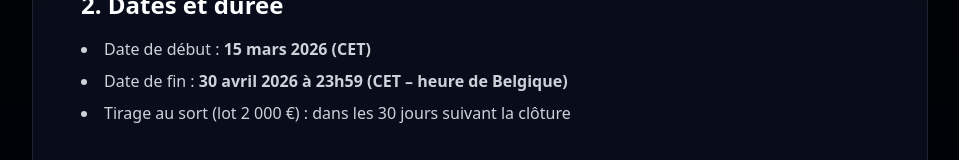
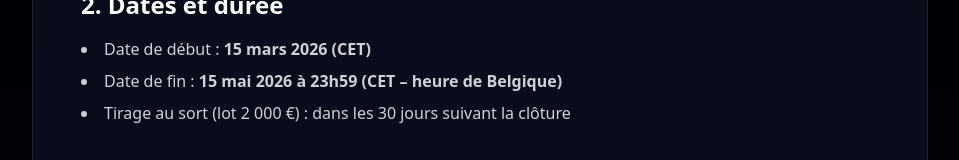
Before and after one commit to Leesa-ux/sb1-lrzy6akv00, a Next.js app: page /reglement in a window 1280 px wide. Shown: the part 413-573 px from the top of the page, without its empty margins (160-1119 px from the left). Built offline with nearby package versions, Linux system fonts and the light colour scheme.

Commit message:
Update contest end date from 30 avril to 15 mai throughout project
https://claude.ai/code/session_01JEeSkwgaxKBukvn7NfvUmp

```diff
--- a/app/reglement/page.tsx
+++ b/app/reglement/page.tsx
@@ -34,7 +34,7 @@ export default function ReglementPage() {
               <h2 className="text-2xl font-bold mb-4 text-white">2. Dates et durée</h2>
               <ul className="list-disc list-inside space-y-2">
                 <li>Date de début : <span className="font-semibold">15 mars 2026 (CET)</span></li>
-                <li>Date de fin : <span className="font-semibold">30 avril 2026 à 23h59 (CET – heure de Belgique)</span></li>
+                <li>Date de fin : <span className="font-semibold">15 mai 2026 à 23h59 (CET – heure de Belgique)</span></li>
                 <li>Tirage au sort (lot 2 000 €) : dans les 30 jours suivant la clôture</li>
               </ul>
             </section>
```
